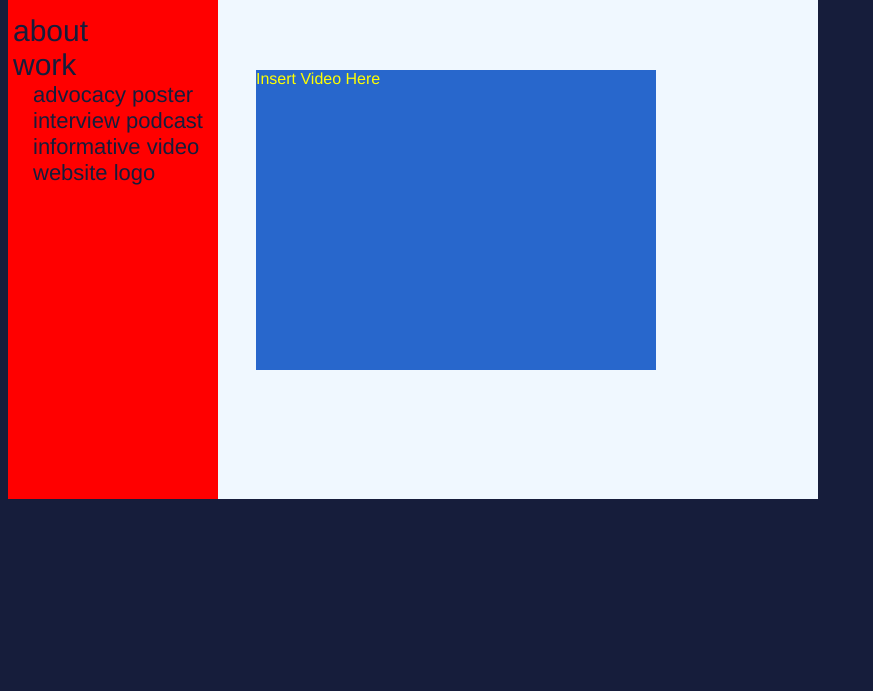
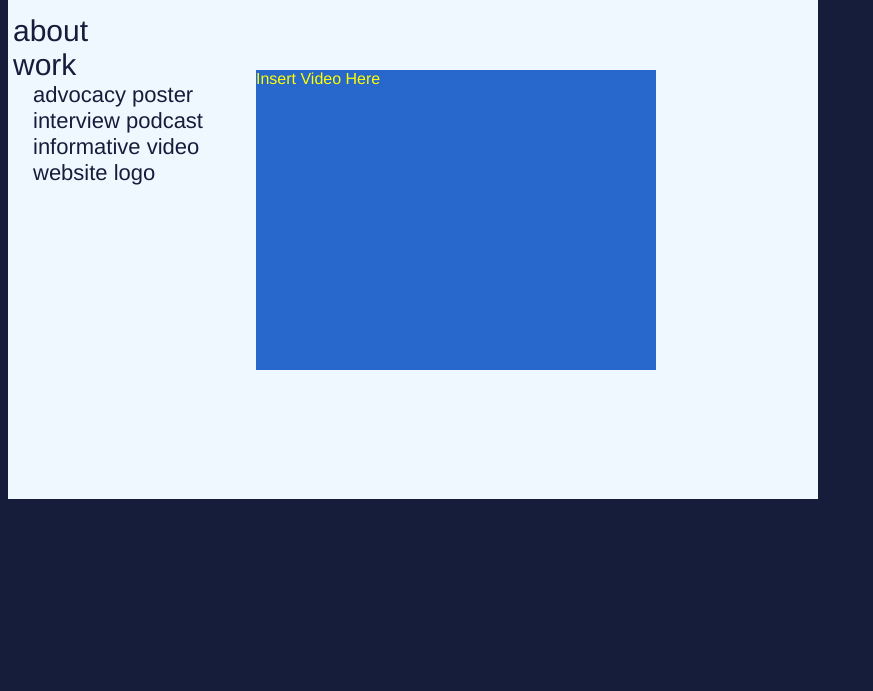
Before and after one commit to how40/cdm, a plain HTML site: page index.html in a window 1280 px wide. Shown: the part 109-800 px from the top of the page, without its empty margins (0-873 px from the left). Drawn offline with nearby package versions, Linux system fonts and the light colour scheme.

Commit message:
Update index.html

```diff
--- a/index.html
+++ b/index.html
@@ -50,8 +50,7 @@
     #sidebar {
         width:280px;
         height:600px;
-        /*background-color: aliceblue;*/
-        background-color: red;
+        background-color: aliceblue;
         /* border: 3px solid #2867CC; */
         border-right:none;
         padding: 5px;
```
